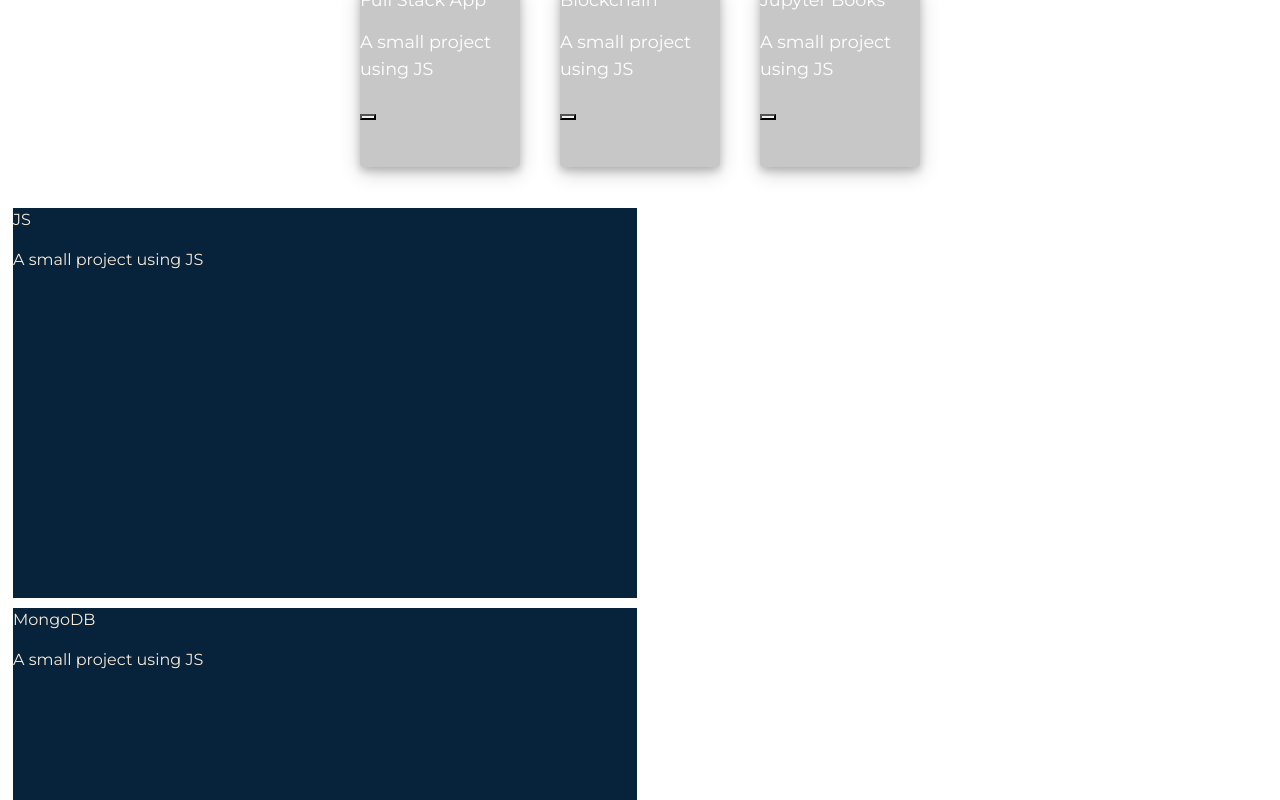
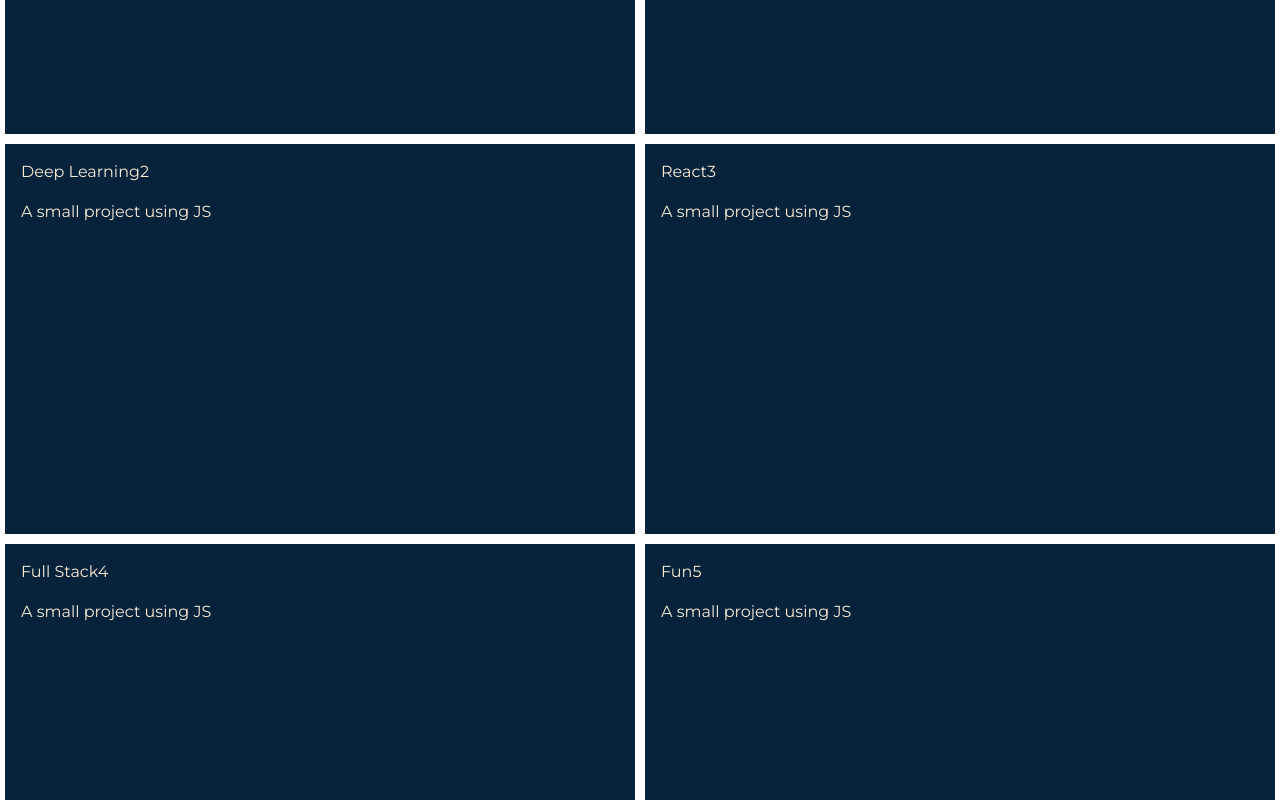
Before and after one commit to buddyeorl/3dportfolio, a React (Create React App) app: page / in a window 1280 px wide. Shown: the part 1340-2140 px from the top of the page. Built offline with nearby package versions, Linux system fonts and the light colour scheme.

Commit message:
created split pane effect that will resize the hover in div to 75percent of the width of the row, and reduce the next sibling element to 25 percent

```diff
--- a/src/App.js
+++ b/src/App.js
@@ -18,8 +18,8 @@ class App extends Component {
       <div>
         <About />
         <Home />
+        <DisplayInfo />
         <DisplayItems />
-        <DisplayInfo />
         <Sn />
       </div>
       // Pages determines the total height of the inner content container
--- a/src/components/DisplayInfo/DisplayInfo.js
+++ b/src/components/DisplayInfo/DisplayInfo.js
@@ -6,32 +6,53 @@ const descriptions = "";
 class DisplayInfo extends Component {
 	constructor(props) {
 		super(props);
-		this.state = { displayInfoResize: 49.5 };
+		this.state = { displayInfoResize: [50, 50, 50, 50, 50, 50, 50, 50, 50] };
 
 		// This binding is necessary to make `this` work in the callback
 		this.handleClick = this.handleClick.bind(this);
 		this.handleMouseLeave = this.handleMouseLeave.bind(this);
 	}
 
-	handleClick(e) {
+	handleClick(index, e) {
 		// console.log(e.target.style.width); //check target width
-		console.log(this);
-		e.target.style.width = "90vw";
-		this._reactInternalFiber.child.child.stateNode.nextSibling.style.width = "8vw";
-		// this.setState({ displayInfoResize: 99 });
+		// console.log("element");
+		// console.log(e.target);
+		// console.log("element");
+		// console.log(index);
+		// using 75 / 25 resizing bootstrap utilities changing className of element to 75% of row size on hover
+		if (index % 2 === 0) {
+			const itemsToUpdate = this.state.displayInfoResize;
+			itemsToUpdate[index] = 75;
+			itemsToUpdate[index + 1] = 25;
+			this.setState({ itemsToUpdate });
+		} else {
+			const itemsToUpdate = this.state.displayInfoResize;
+			itemsToUpdate[index] = 75;
+			itemsToUpdate[index - 1] = 25;
+			this.setState({ itemsToUpdate });
+		}
 	}
-	handleMouseLeave(e) {
-		e.target.style.width = "49.5vw";
-		this._reactInternalFiber.child.child.stateNode.nextSibling.style.width = "49.5vw";
-		// this.setState({ displayInfoResize: 49.5 });
+	handleMouseLeave(index, e) {
+		// using 50 / 50 resizing bootstrap utilities changing className of element to 75% of row size on hover
+		if (index % 2 === 0) {
+			const itemsToUpdate = this.state.displayInfoResize;
+			itemsToUpdate[index] = 50;
+			itemsToUpdate[index + 1] = 50;
+			this.setState({ itemsToUpdate });
+		} else {
+			const itemsToUpdate = this.state.displayInfoResize;
+			itemsToUpdate[index] = 50;
+			itemsToUpdate[index - 1] = 50;
+			this.setState({ itemsToUpdate });
+		}
 	}
 	render(props) {
 		return (
-			<section className="displayInfoContainer b-0 m-0 p-2" >
+			<section className="displayInfoContainer b-0 m-0 p-0" >
 				{
 					titles.map((title, index) =>
-						<div className={"displayInfoCard mx-0 p-0"} Style={"width:" + this.state.displayInfoResize + "vw;"} onMouseOver={this.handleClick} onMouseOut={this.handleMouseLeave}>
-							<p>{title}</p>
+						<div key={index + "displayInfo"} id={index + "displayInfo"} className={"displayInfoCard w-" + this.state.displayInfoResize[index] + " p-3"} onMouseOver={this.handleClick.bind(this, index)} onMouseOut={this.handleMouseLeave.bind(this, index)} >
+							<p>{title}{index}</p>
 							<p>A small project using JS</p>
 						</div>
 					)
```
